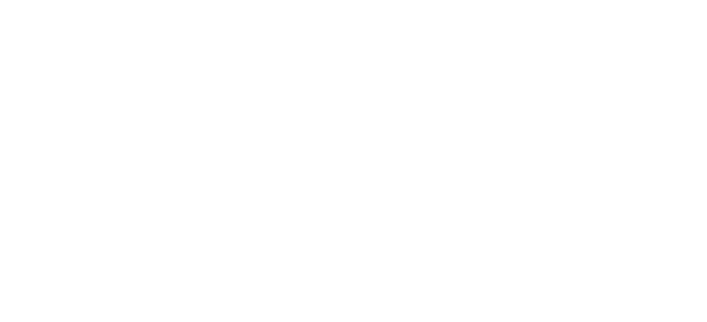
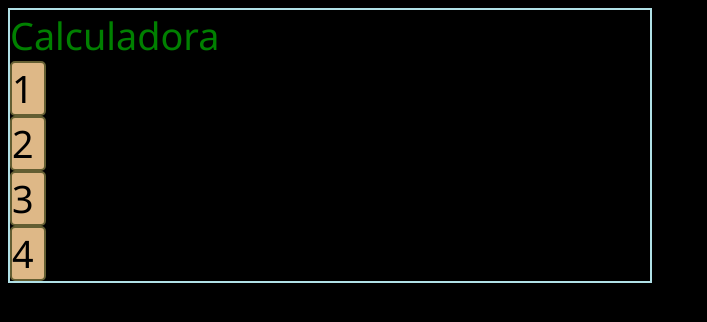
Before and after one commit to mrlnoronha/calculadora, a plain HTML site: page index.html in a window 1280 px wide. Shown: the whole page, without its empty margins (0-707 px from the left). Drawn offline with Linux system fonts and the light colour scheme.

Commit message:
commint atualizacoes codigo

```diff
--- a/index.html
+++ b/index.html
@@ -4,11 +4,19 @@
     <meta charset="UTF-8">
     <meta http-equiv="X-UA-Compatible" content="IE=edge">
     <meta name="viewport" content="width=device-width, initial-scale=1.0">
+    <link rel="stylesheet" href="src/style.css">
     <title>calculadora</title>
 </head>
 <body>
+    Calculadora
+    <div class="botao">1</div>
+    <div class="botao">2</div>
+    <div class="botao">3</div>
+    <div class="botao">4</div>
 
 
 
+
+    <script src="src/javascrip.js"></script>
 </body>
 </html>
--- /dev/null
+++ b/src/style.css
@@ -0,0 +1,18 @@
+body{
+    font-family: 'Segoe UI', Tahoma, Geneva, Verdana, sans-serif;
+    font-size: 1cm;
+    color: green;
+    background-color: black;
+    border: 2px solid powderblue;
+    width: 50%;
+    align-items: center;
+
+}
+
+div.botao{
+    color:black;
+    background-color: burlywood;
+    border: 2px solid rgb(99, 94, 50);
+    border-radius: 5px;
+    width: 5%;
+}
```
Also changed, not shown: src/javascrip.js (added).
